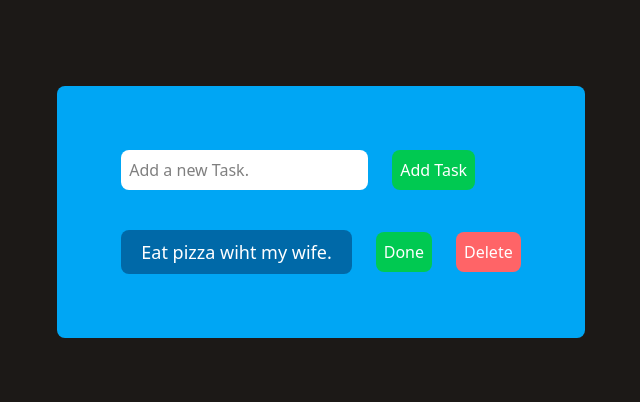
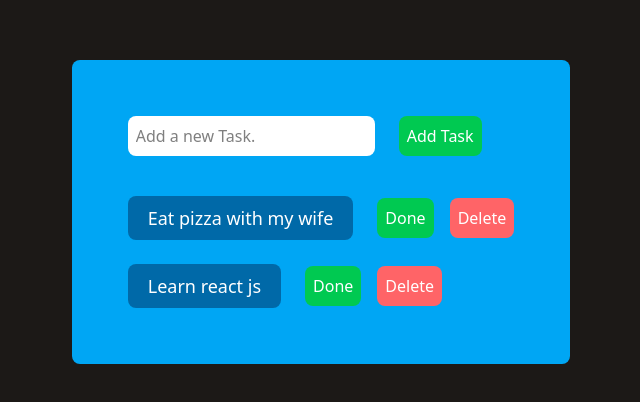
Before and after one commit to Islam0s/Todo-list, a React (Vite) app: page / in a window 1280 px wide. Shown: the part 188-590 px from the top of the page, without its empty margins (319-959 px from the left). Built offline with nearby package versions, Linux system fonts and the light colour scheme.

Commit message:
a small improvment in the UI

```diff
--- a/src/App.jsx
+++ b/src/App.jsx
@@ -3,7 +3,7 @@ const App = () => {
   return (
     <div className="min-h-screen flex justify-center items-center bg-stone-900">
 
-      <div className="bg-sky-500 p-16 rounded-lg space-y-10">
+      <div className="bg-sky-500 p-14 rounded-lg space-y-10">
 
         <div>
 
@@ -20,12 +20,24 @@ const App = () => {
         </div>
 
         <div className="text-white">
-          <ol>
-            <div className="flex gap-6 items-center justify-center">
+          <ol className="space-y-6">
+            <div className="gap-6 flex items-center">
 
-              <li className="text-lg bg-sky-700 py-2 px-5 rounded-lg">Eat pizza wiht my wife.</li>
-              <button className="bg-green-500 p-2 rounded-lg">Done</button>
-              <button className="bg-red-400 p-2 rounded-lg">Delete</button>
+              <li className="text-lg bg-sky-700 py-2 px-5 rounded-lg">Eat pizza with my wife</li>
+              <div className="justify-center space-x-4">
+                <button className="bg-green-500 p-2 rounded-lg">Done</button>
+                <button className="bg-red-400 p-2 rounded-lg">Delete</button>
+              </div>
+
+            </div>
+
+            <div className="gap-6 flex items-center">
+
+              <li className="text-lg bg-sky-700 py-2 px-5 rounded-lg">Learn react js</li>
+              <div className="justify-end space-x-4">
+                <button className="bg-green-500 p-2 rounded-lg">Done</button>
+                <button className="bg-red-400 p-2 rounded-lg">Delete</button>
+              </div>
 
             </div>
           </ol>
```
